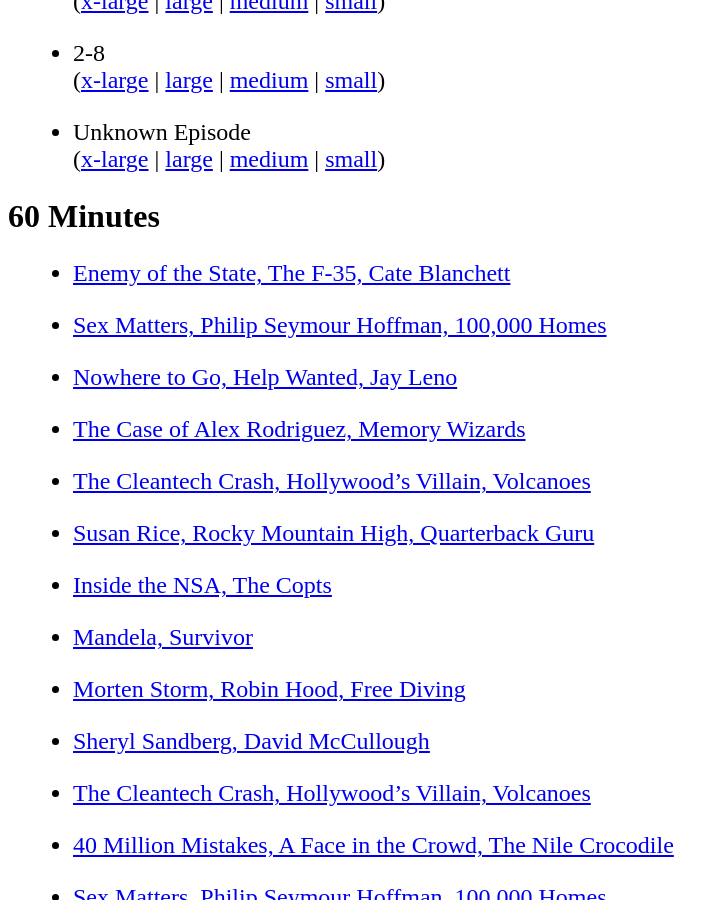
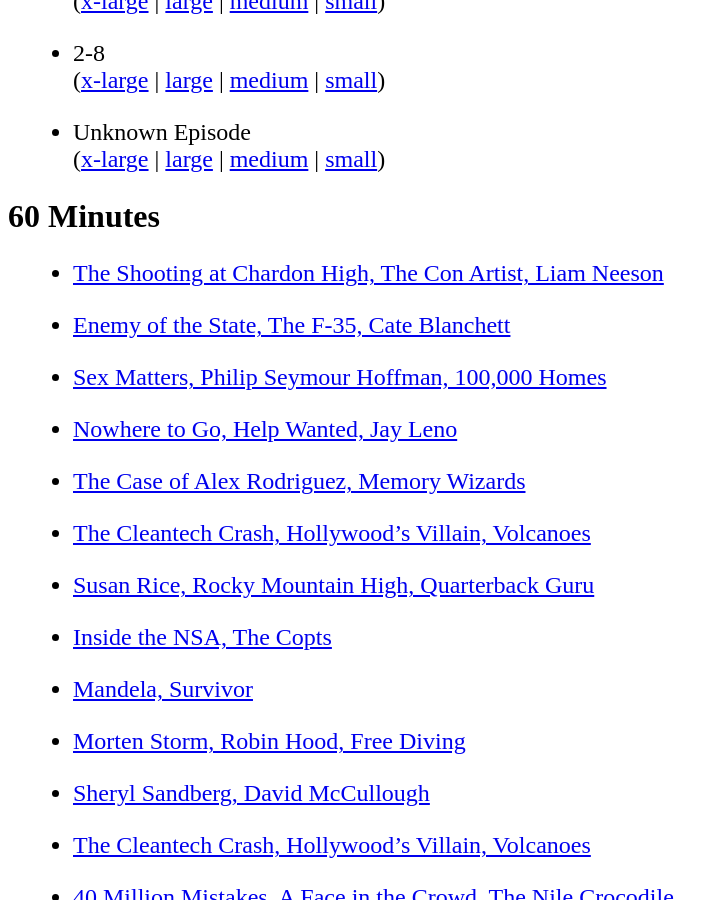
Before and after one commit to jkutner/cbsfeed, a Jekyll site: the page built from index.html, in a window 1280 px wide and 900 px high, scrolled down 2203 px. Shown: the whole window, without its empty margins (0-728 px from the left). Built offline with Jekyll 4.4.1, drawn with Linux system fonts in a browser that asks for light colours; nearby versions of some CDN libraries; some of the changed lines change nothing that is shown.

Commit message:
Updating with latest episdoes

```diff
--- a/_data/sixtymin.yml
+++ b/_data/sixtymin.yml
@@ -1,4 +1,11 @@
 ---
+- title: The Shooting at Chardon High, The Con Artist, Liam Neeson
+  links:
+    mp4_240: media/2014/02/23/166895683729/60_0223_FULL_240.mp4
+    mp4_740: media/2014/02/23/166895683729/60_0223_FULL_740.mp4
+    mp4_796: media/2014/02/23/166895683729/60_0223_FULL_796.mp4
+    mp4_1296: media/2014/02/23/166895683729/60_0223_FULL_1296.mp4
+  date: 2014-02-23 00:00:00.000000000 +00:00
 - title: Enemy of the State, The F-35, Cate Blanchett
   links:
     mp4_240: media/2014/02/16/155711043905/60_0216_FULL_240.mp4
```
